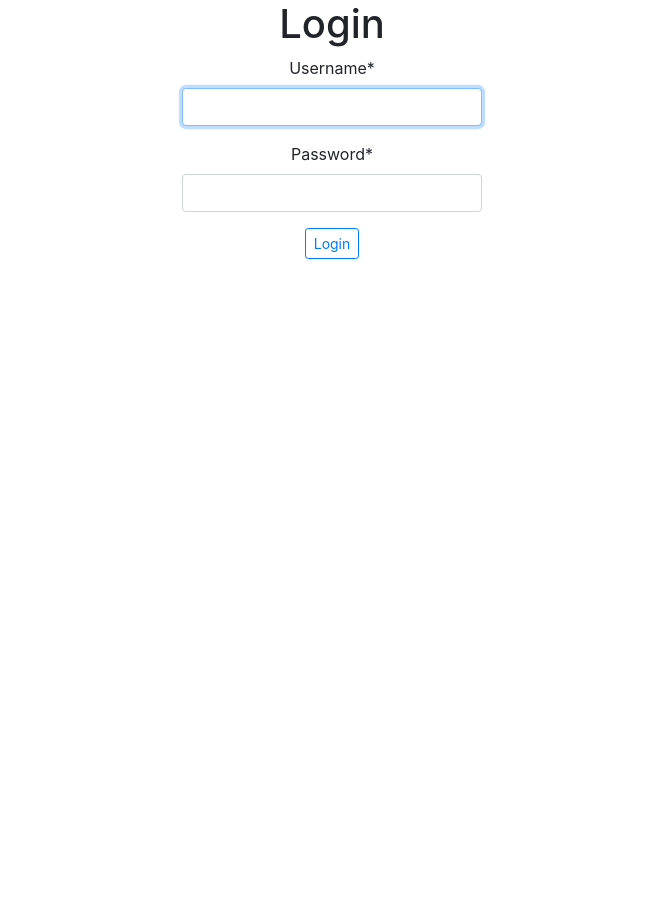
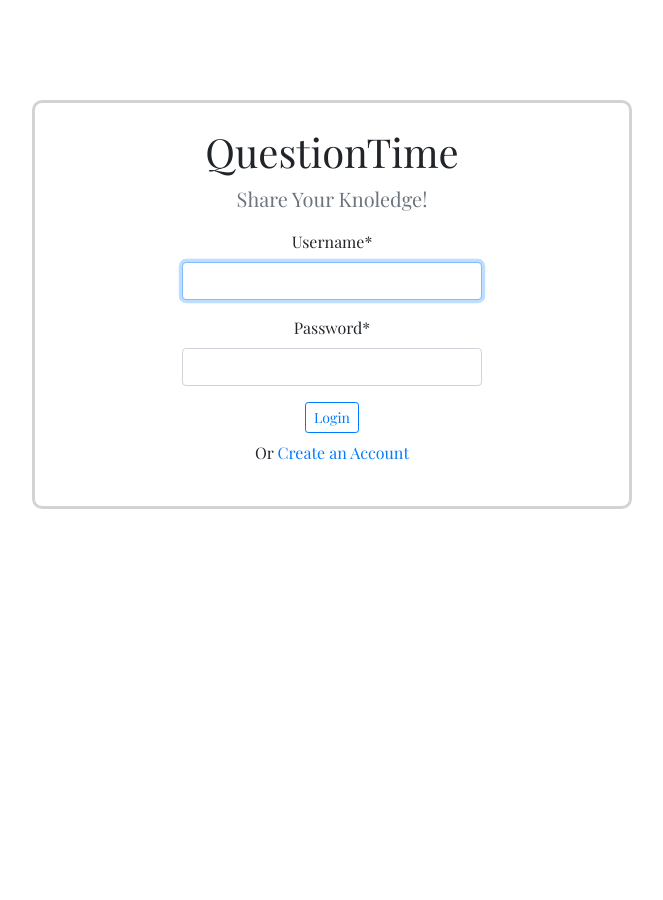
Before and after one commit to gabrielbalog/QuestionTime, a Django app: page /accounts/login/ in a window 1280 px wide. Shown: the whole page, without its empty margins (308-971 px from the left). Before the commit the page ends 259 px from the top, so only its background shows below. Run offline with Django 3.2, Linux system fonts and the light colour scheme; some libraries are stand-ins or nearby versions.

Commit message:
Adicionando CSS para pagina de Login e de Registro de usuario

```diff
--- a/templates/auth_layout.html
+++ b/templates/auth_layout.html
@@ -7,23 +7,47 @@
     <meta http-equiv="X-UA-Compatible" content="ie=edge">
     <link rel="stylesheet" href="https://stackpath.bootstrapcdn.com/bootstrap/4.3.1/css/bootstrap.min.css"
         integrity="sha384-ggOyR0iXCbMQv3Xipma34MD+dH/1fQ784/j6cY/iJTQUOhcWr7x9JvoRxT2MZw1T" crossorigin="anonymous">
+    <link href="https://fonts.googleapis.com/css?family=Playfair+Display&display=swap" rel="stylesheet">
+
     <title>Question Time</title>
     <style>
+        html, body {
+            height: 100%;
+            font-family: 'Playfair Display', serif;
+        }
+
+        .auth-box {
+            border: 3px solid lightgrey;
+            border-radius: 10px;
+            padding-top: 25px;
+            padding-bottom: 25px;
+            width: 600px;
+            margin: auto;
+        }
+
         .login-form-container {
             width: 300px;
             margin: auto;
         }
+
         .registration-form-container {
             width: 400px;
             margin: auto;
         }
+
+        .outer-area {
+            margin-top: 100px;
+        }
+
     </style>
 </head>
 
 <body>
-    <div class="auth-box text-center">
-        {% block content%}
-        {% endblock %}
+    <div class="outer-area">
+        <div class="auth-box text-center">
+            {% block content%}
+            {% endblock %}
+        </div>
     </div>
 </body>
 
--- a/templates/django_registration/registration_form.html
+++ b/templates/django_registration/registration_form.html
@@ -9,5 +9,7 @@
         {{ form|crispy }}
         <button type="submit" class="btn btn-sm btn-outline-primary">Create Account</button>
     </form>
+    <p class="mt-2">Or <a href="{% url 'login' %}">Login</a></p>
+
 </div>
 {% endblock %}
--- a/templates/registration/login.html
+++ b/templates/registration/login.html
@@ -2,12 +2,14 @@
 {% load crispy_forms_tags %}
 
 {% block content%}
-<h1>Login</h1>
+<h1>QuestionTime</h1>
+<p class="lead text-muted">Share Your Knoledge!</p>
 <div class="login-form-container">
     <form method="post">
         {% csrf_token %}
         {{ form|crispy }}
         <button type="submit" class="btn btn-sm btn-outline-primary">Login</button>
     </form>
+    <p class="mt-2">Or <a href="{% url 'django_registration_register' %}">Create an Account</a></p>
 </div>
 {% endblock %}
```
